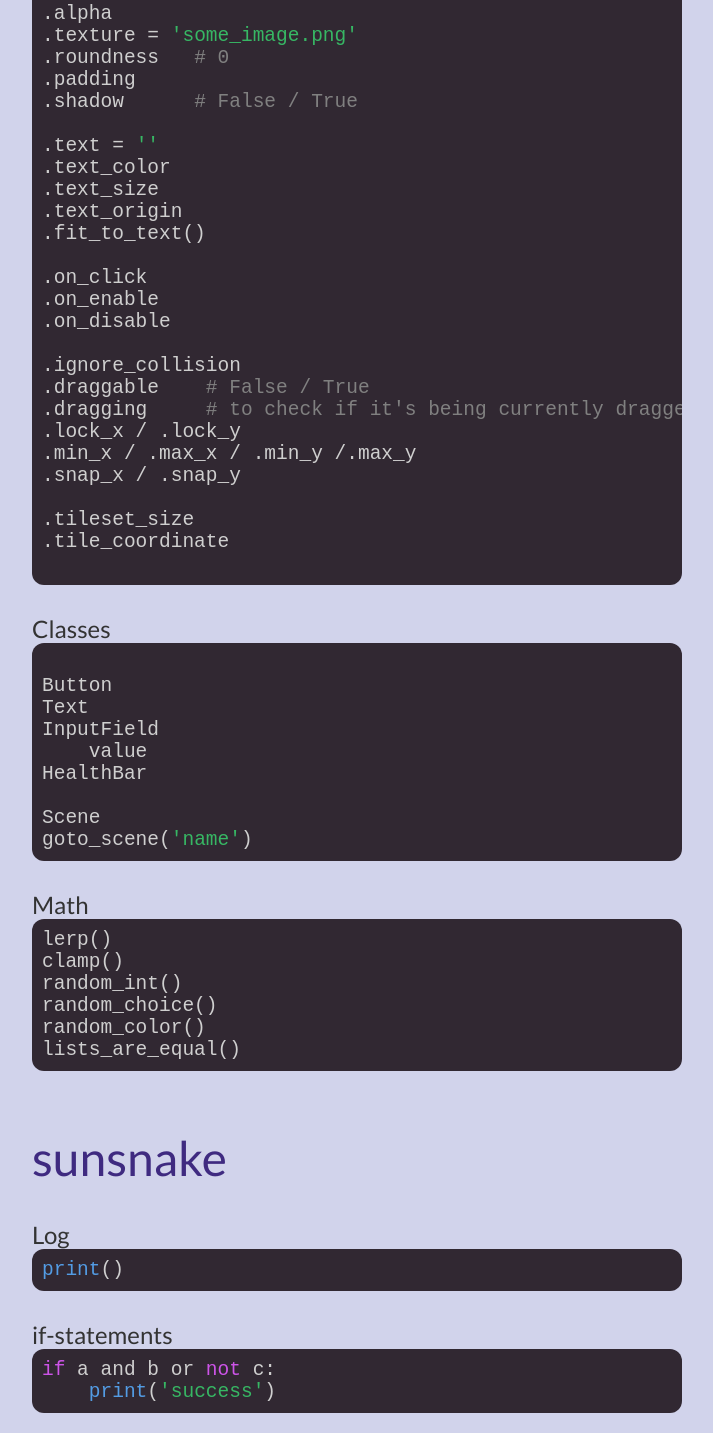
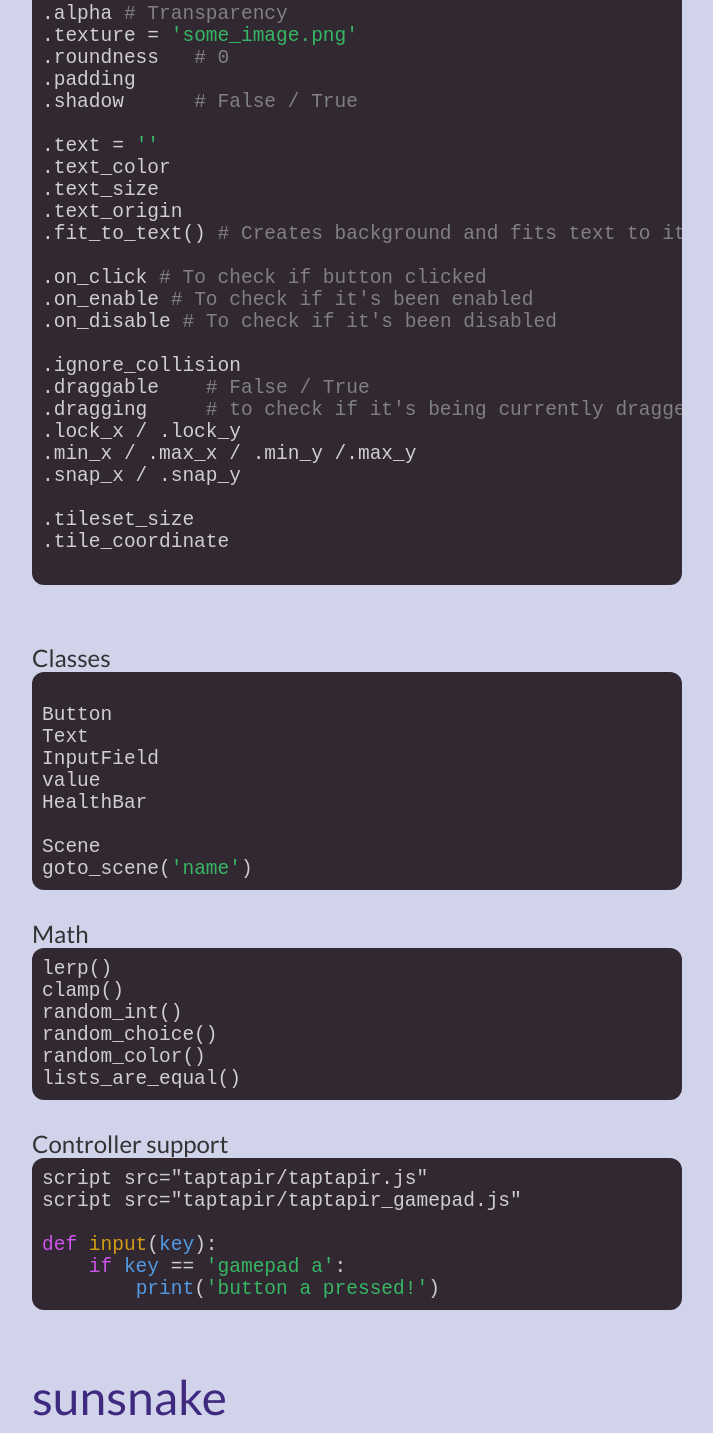
Before and after one commit to pokepetter/taptapir, a plain HTML site: page docs/documentation.html in a window 1280 px wide. Shown: the part 1700-3133 px from the top of the page, without its empty margins (96-809 px from the left). Drawn offline with Linux system fonts and the light colour scheme.

Commit message:
general changes

```diff
--- a/docs/documentation.html
+++ b/docs/documentation.html
@@ -66,7 +66,7 @@ Entity
 .look_at()
 
 .color
-.alpha
+.alpha <gray># Transparency</gray>
 .texture = <green>'some_image.png'</green>
 .roundness   <gray># 0</gray>
 .padding
@@ -76,11 +76,11 @@ Entity
 .text_color
 .text_size
 .text_origin
-.fit_to_text()
+.fit_to_text() <gray># Creates background and fits text to it</gray>
 
-.on_click
-.on_enable
-.on_disable
+.on_click <gray># To check if button clicked</gray>
+.on_enable <gray># To check if it's been enabled</gray>
+.on_disable <gray># To check if it's been disabled</gray>
 
 .ignore_collision
 .draggable    <gray># False / True</gray>
@@ -91,14 +91,15 @@ Entity
 
 .tileset_size
 .tile_coordinate
+<!--Cannot be invoked/inherited.-->
+</div>
 
-</div>
 Classes
 <div class="code_block">
 Button
 Text
 InputField
-    value
+value
 HealthBar
 
 Scene
@@ -111,6 +112,14 @@ random_int()
 random_choice()
 random_color()
 lists_are_equal()
+</div>
+Controller support
+<div class="code_block">script src="taptapir/taptapir.js"
+script src="taptapir/taptapir_gamepad.js"
+
+<purple>def</purple> <yellow>input</yellow>(<blue>key</blue>):
+    <purple>if</purple> <blue>key</blue> == <green>'gamepad a'</green>:
+        <blue>print</blue>(<green>'button a pressed!'</green>)
 </div>
 </div>
 <br>
--- a/docs/samples/counter.html
+++ b/docs/samples/counter.html
@@ -1,11 +1,15 @@
-<html><title>title</title><body>
-<script src="../../taptapir.js"></script>
-<script type="text/sunsnake">
-
+<!DOCTYPE html><html lang="en"><head>
+<meta charset="UTF-8">
+<meta http-equiv="X-UA-Compatible" content="IE=edge">
+<meta name="viewport" content="width=device-width, initial-scale=1.0">
+<link rel="icon" type="image/x-icon" href="counter.ico">
+<title>Counter</title>
+</head><body>
+<script src="../../taptapir.js"></script><script type="text/sunsnake">
 set_background_color('#fff')
 set_window_color('#fff')
 score = 0
-text = Text(text='00', text_origin=[0,0], scale=1, y=.2, text_size=8)
+text = Text(text='0', text_origin=[0,0], scale=1, y=.2, text_size=8)
 b = Button(text='Click me!', color=hsv(160,1,.6), scale=[.3,.15], text_color=color.white)
 b.on_click = def():
     score += 1
@@ -13,6 +17,4 @@ b.on_click = def():
     b.scale = [e*1.25 for e in [.3,.15]]
     b.animate('scale_x', .3, duration=.1)
     b.animate('scale_y', .15, duration=.1)
-
-
-</script><script src="../../sunsnake_compiler.js"></script></html>
+</script><script src="../../sunsnake_compiler.js"></script></body></html>
```
Also changed, not shown: docs/samples/tic_tac_toe.html (+15 -3 lines), docs/samples/counter.ico (added), docs/samples/tic_tac_toe.ico (added), 1 other file.
